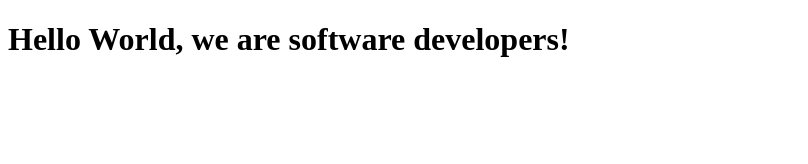
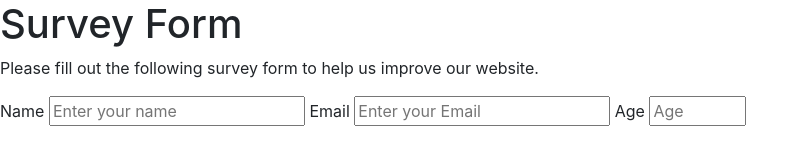
Before and after one commit to AbdimulhinYussuf3675/Manuel-Adam, a plain HTML site: page index.html in a window 1280 px wide. Shown: the whole page, without its empty margins (0-808 px from the left). Drawn offline with nearby package versions, Linux system fonts and the light colour scheme.

Commit message:
from rule 1 to ten almost done

```diff
--- a/index.html
+++ b/index.html
@@ -4,10 +4,23 @@
     <meta charset="UTF-8" />
     <title>Fork Me! FCC: Test Suite Template</title>
     <link rel="stylesheet" href="css/style.css" />
+    <link rel="stylesheet" href="css/bootstrap.min.css" />
   </head>
 
   <body>
-    <h1>Hello World, we are software developers!</h1>
+    <h1 id="title">Survey Form</h1>
+    <p id="description">
+      Please fill out the following survey form to help us improve our website.
+    </p>
+    <form id="survey-form">
+      <label id="name-label">Name</label>
+      <input id="name" type="text" placeholder="Enter your name" required />
+      <label id="email-label">Email</label>
+      <input id="email" type="email" placeholder="Enter your Email" required />
+      <label id="number-label">Age</label>
+      <input id="number" type="number" placeholder="Age" min="0" max="100" />
+    </form>
+
     <script src="https://cdn.freecodecamp.org/testable-projects-fcc/v1/bundle.js"></script>
 
     <script src="js/index.js"></script>
```
